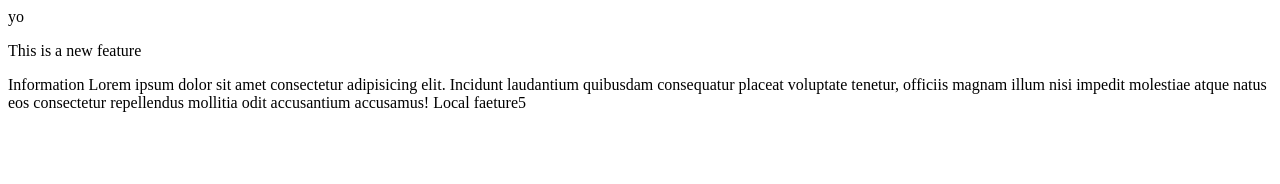
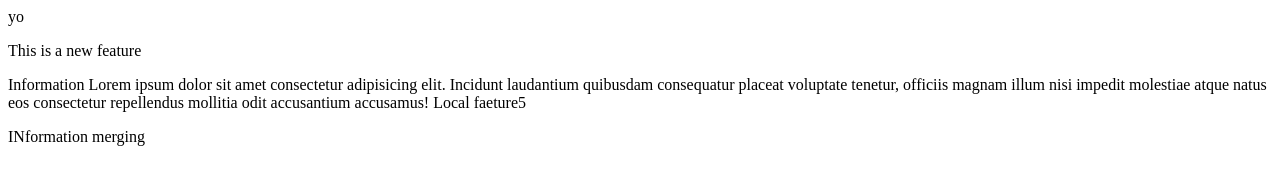
Before and after one commit to sauravrishu9810/Local-Repo9, a plain HTML site: page index.html in a window 1280 px wide. Drawn offline with Linux system fonts and the light colour scheme.

Commit message:
Line 6 information

```diff
--- a/index.html
+++ b/index.html
@@ -3,3 +3,4 @@ yo
 <okay>Information</okay>
 Lorem ipsum dolor sit amet consectetur adipisicing elit. Incidunt laudantium quibusdam consequatur placeat voluptate tenetur, officiis magnam illum nisi impedit molestiae atque natus eos consectetur repellendus mollitia odit accusantium accusamus!
 <info>Local faeture5</info>
+<p>INformation merging</p>
```
